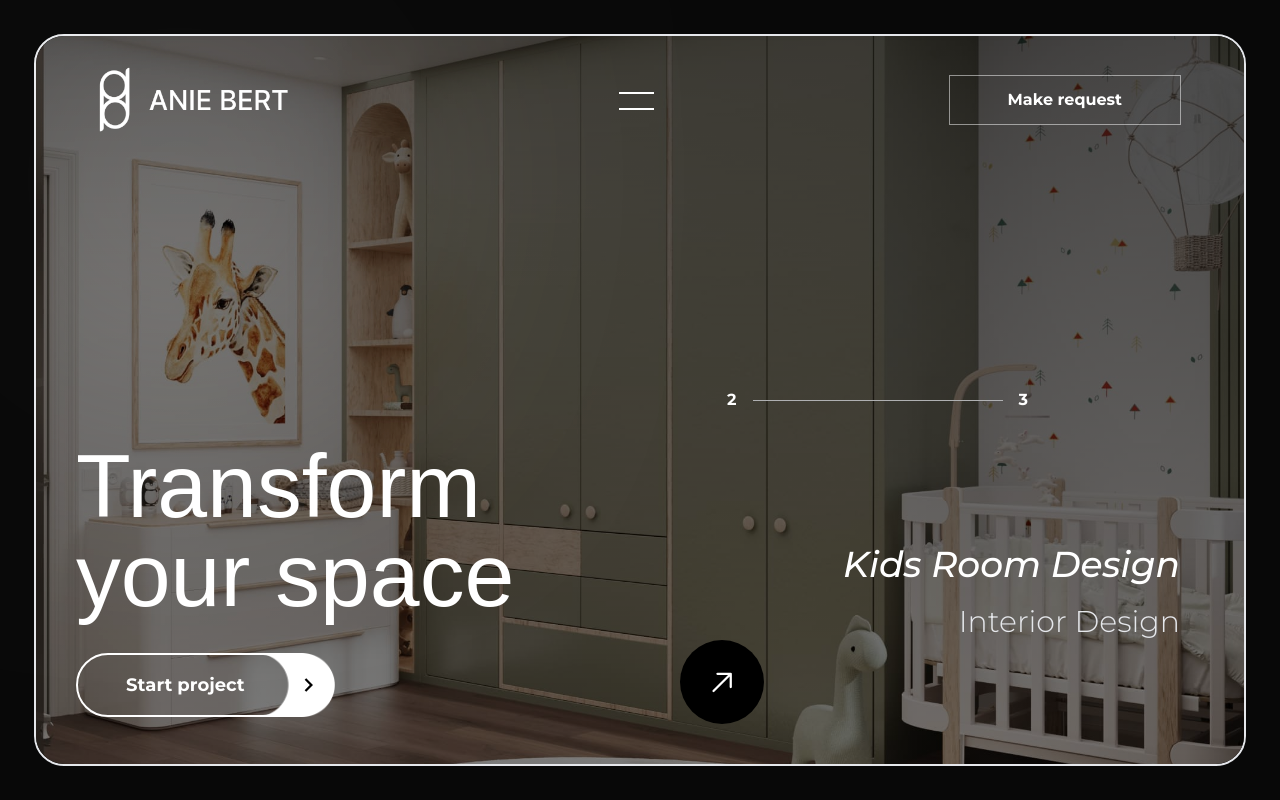
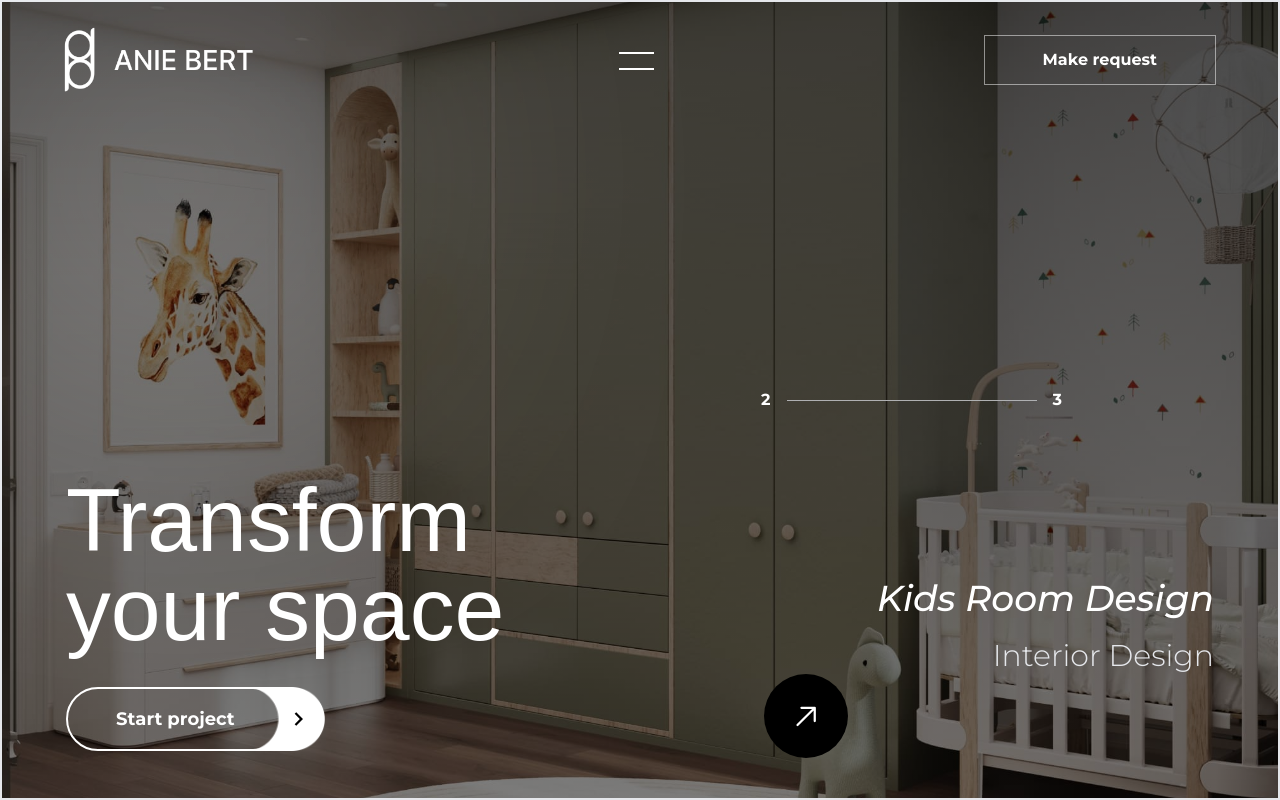
Before and after one commit to ArmanDev1010/Anie_Bert, a React (Vite) app in the folder frontend/: page / in a window 1280 px wide. Shown: the top 800 px of the page. Built offline with nearby package versions, Linux system fonts and the light colour scheme.

Commit message:
changed & fixed hero

```diff
--- a/frontend/src/components/hero/BottomHero.jsx
+++ b/frontend/src/components/hero/BottomHero.jsx
@@ -20,7 +20,7 @@ const BottomHero = () => {
 
   return (
     <>
-      <div className="absolute bottom-10 left-10 z-[4]">
+      <div className="absolute bottom-10 left-[64px] z-[4]">
         <h1
           className="text_white_effect pointer-events-none font-articulat text-[max(3vw,7.5vw)] leading-[1] pointer-events-none pb-8
         max-desktopM:text-[max(3vw,7vw)]"
--- a/frontend/src/components/hero/Hero.jsx
+++ b/frontend/src/components/hero/Hero.jsx
@@ -3,8 +3,8 @@ import { Navbar, BottomHero, SwiperSlides } from "../index";
 
 const Hero = () => {
   return (
-    <div className="hero relative h-screen p-[34px]">
-      <div className="relative w-full h-full border-2 rounded-[30px] px-[64px] overflow-hidden">
+    <div className="hero relative h-screen">
+      <div className="relative w-full h-full border-2 px-[64px] overflow-hidden">
         <Navbar />
         <BottomHero />
         <SwiperSlides />
--- a/frontend/src/components/hero/Navbar.jsx
+++ b/frontend/src/components/hero/Navbar.jsx
@@ -37,7 +37,7 @@ const Navbar = () => {
       <div
         className={`navbar menu__panel ${
           pos ? "fixed_white" : ""
-        } fixed top-10 left-0 px-[99px] w-full h-[120px] flex items-center justify-between z-[10]`}
+        } fixed top-0 left-0 px-[64px] w-full h-[120px] flex items-center justify-between z-[10]`}
         style={{ transition: "all .3s ease" }}
       >
         {["white", "black"].map((text, key) => (
--- a/frontend/src/components/hero/SwiperSlides.jsx
+++ b/frontend/src/components/hero/SwiperSlides.jsx
@@ -64,7 +64,7 @@ const SwiperSlides = () => {
             ></div>
           </SwiperSlide>
         ))}
-        <div className="absolute bottom-16 right-16 z-[4] max-desktopM:bottom-10 w-[500px]">
+        <div className="absolute bottom-16 right-[64px] z-[4] max-desktopM:bottom-10 w-[450px]">
           {["room", "type"].map((text, key) => (
             <div
               key={key}
```
